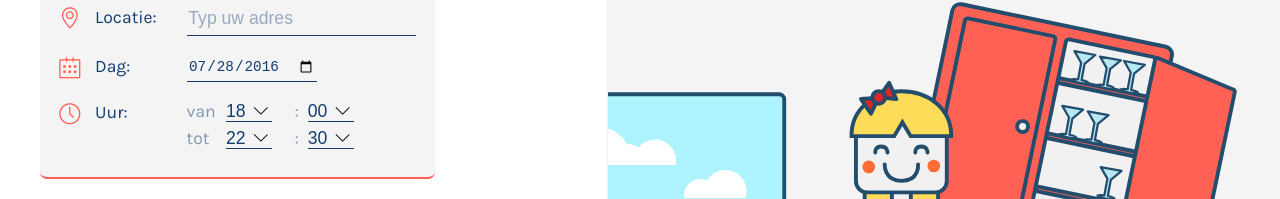
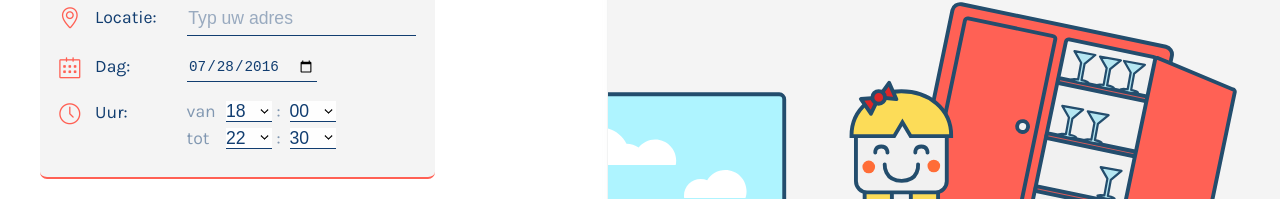
Before and after one commit to osoc16/kleinpas, a website: page index.html in a window 1280 px wide. Shown: the part 196-395 px from the top of the page. Drawn offline with nearby package versions, Linux system fonts and the light colour scheme; files that its build step writes are made by us from their sources.

Commit message:
Fixing #4 and #5

```diff
--- a/assets/scss/_elements.forms.scss
+++ b/assets/scss/_elements.forms.scss
@@ -68,6 +68,9 @@ select {
     color: $primary-blue-dark;
     border-bottom: 1px solid $primary-blue-dark;
     border-radius: 0;
+    background: url('../img/chevron-down.png') no-repeat #FEFEFE;
+    background-position: right 3px center;
+    background-size: 20%;
     -webkit-appearance: none;
     -webkit-border-radius: 0px;
     padding-right: 1.5em;
--- a/index.html
+++ b/index.html
@@ -6,6 +6,7 @@
         <meta http-equiv="X-UA-Compatible" content="IE=edge">
         <title>Kleinpas</title>
         <meta name="description" content="Vind je babysit bij Kleinpas">
+        <meta name="viewport" content="width=device-width, initial-scale=1, maximum-scale=1, user-scalable=0"/>
 
         <link rel="stylesheet" href="https://cdnjs.cloudflare.com/ajax/libs/simple-line-icons/2.3.2/css/simple-line-icons.css">
         <link href="https://fonts.googleapis.com/css?family=Karla|Montserrat" rel="stylesheet">
@@ -81,7 +82,7 @@
                                             <option value="22">22</option>
                                             <option value="23">23</option>
                                         </select>
-                                        <span class="select-arrow"><i class="lines-icon icon-arrow-down"></i></span>
+                                        <!--<span class="select-arrow"><i class="lines-icon icon-arrow-down"></i></span>-->
                                         <span class="o-label-inbetween o-label-inbetween--small">:</span>
                                         <select name="start-minute">
                                             <option value="00">00</option>
@@ -89,7 +90,7 @@
                                             <option value="30">30</option>
                                             <option value="45">45</option>
                                         </select>
-                                        <span class="select-arrow"><i class="lines-icon icon-arrow-down"></i></span>
+                                        <!--<span class="select-arrow"><i class="lines-icon icon-arrow-down"></i></span>-->
 
                                         <br />
 
@@ -120,7 +121,7 @@
                                             <option value="22" selected>22</option>
                                             <option value="23">23</option>
                                         </select>
-                                        <span class="select-arrow"><i class="lines-icon icon-arrow-down"></i></span>
+                                        <!--<span class="select-arrow"><i class="lines-icon icon-arrow-down"></i></span>-->
                                         <span class="o-label-inbetween o-label-inbetween--small">:</span>
                                         <select name="end-minute">
                                             <option value="00">00</option>
@@ -128,7 +129,7 @@
                                             <option value="30" selected>30</option>
                                             <option value="45">45</option>
                                         </select>
-                                        <span class="select-arrow"><i class="lines-icon icon-arrow-down"></i></span>
+                                        <!--<span class="select-arrow"><i class="lines-icon icon-arrow-down"></i></span>-->
                                     </div>
                                 </div>
                             </div>
```
Also changed, not shown: assets/img/chevron-down.png (added).
